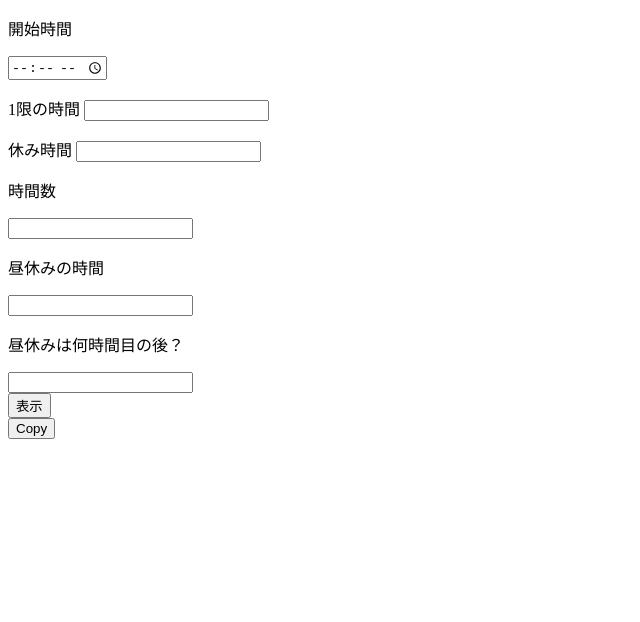
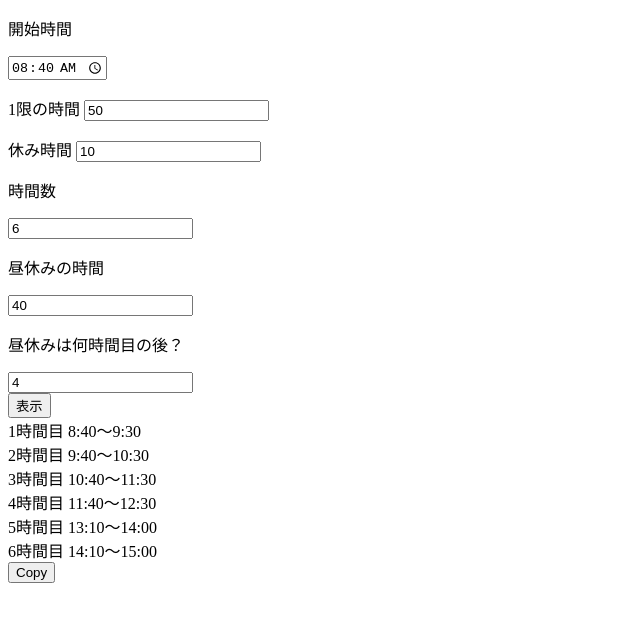
Before and after one commit to takuto1014/School-Time, a plain HTML site: page index.html in a window 1280 px wide. Both pictures are taken after a click on the button "表示". Shown: the whole page, without its empty margins (0-640 px from the left). Drawn offline with Linux system fonts and the light colour scheme.

Commit message:
Add files via upload

```diff
--- a/index.html
+++ b/index.html
@@ -4,27 +4,28 @@
     <meta charset="UTF-8">
     <meta http-equiv="X-UA-Compatible" content="IE=edge">
     <meta name="viewport" content="width=device-width, initial-scale=1.0">
-    <title>Document</title>
+    <link rel="stylesheet" href="style.css">
+    <title>学校時間</title>
 </head>
 <body>
     <div id="contents">
         <p>開始時間</p>
-        <input type="time" id="start_time">
+        <input type="time" id="start_time" value="08:40">
         <p>1限の時間</ｐ>
-        <input type="number" id="class_time">
+        <input type="number" id="class_time" value=50>
         <p>休み時間</ｐ>
-        <input type="number" id="break_time">
+        <input type="number" id="break_time" value=10>
         <!-- <select name="sources" id="break_time" class="custom-select sources" placeholder="Source Type">
             <option value="5">5分</option>
             <option value="10">10分</option>
             <option value="15">15分</option>
         </select> -->
         <p>時間数</p>
-        <input type="number" id="class_number">
+        <input type="number" id="class_number" value=6>
         <p>昼休みの時間</p>
-        <input type="number" id="lunch_time">
+        <input type="number" id="lunch_time" value=40>
         <p>昼休みは何時間目の後？</p>
-        <input type="number" id="lunch_number"><br>
+        <input type="number" id="lunch_number" value="4"><br>
         <input id="button1" type="button" value="表示"><br>
         <!-- <textarea readonly id="result" ></textarea> -->
         <div id="result"></div>
--- a/index.js
+++ b/index.js
@@ -25,8 +25,8 @@ document.getElementById("button1").addEventListener("click", function () {
     for(i=1;i<=class_number;i++){
         //始まりの時間
         time = hours+":"+minutes
-        if(minutes==0){
-            time = hours+":00"
+        if(minutes<10){
+            time = hours+":0"+minutes
         }
         set_time.push(time)
 
@@ -38,8 +38,8 @@ document.getElementById("button1").addEventListener("click", function () {
         }
         minutes = minutes-parseInt(minutes/60)*60
         time = hours+":"+minutes
-        if(minutes==0){
-            time = hours+":00"
+        if(minutes<10){
+            time = hours+":0"+minutes
         }
         set_time.push(time)
 
```
